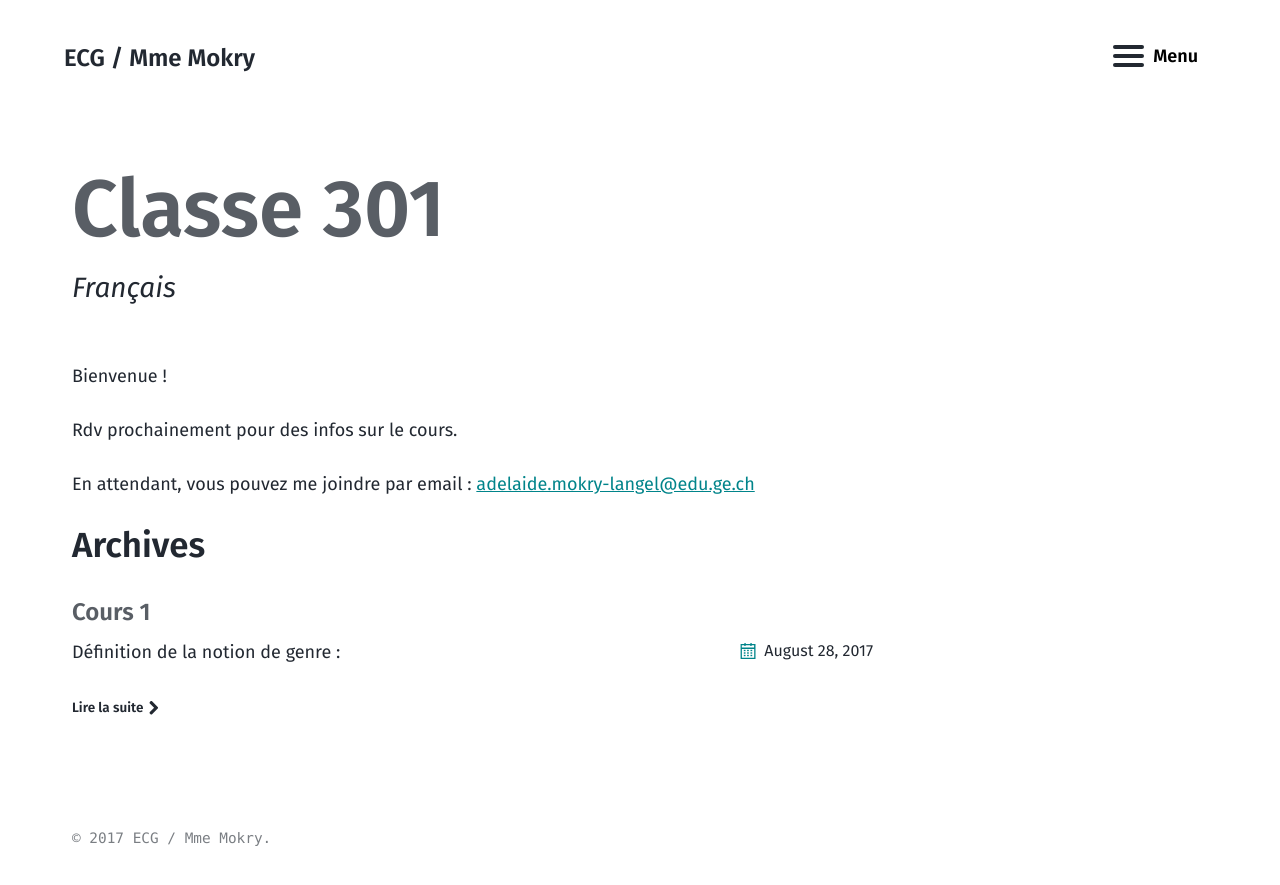
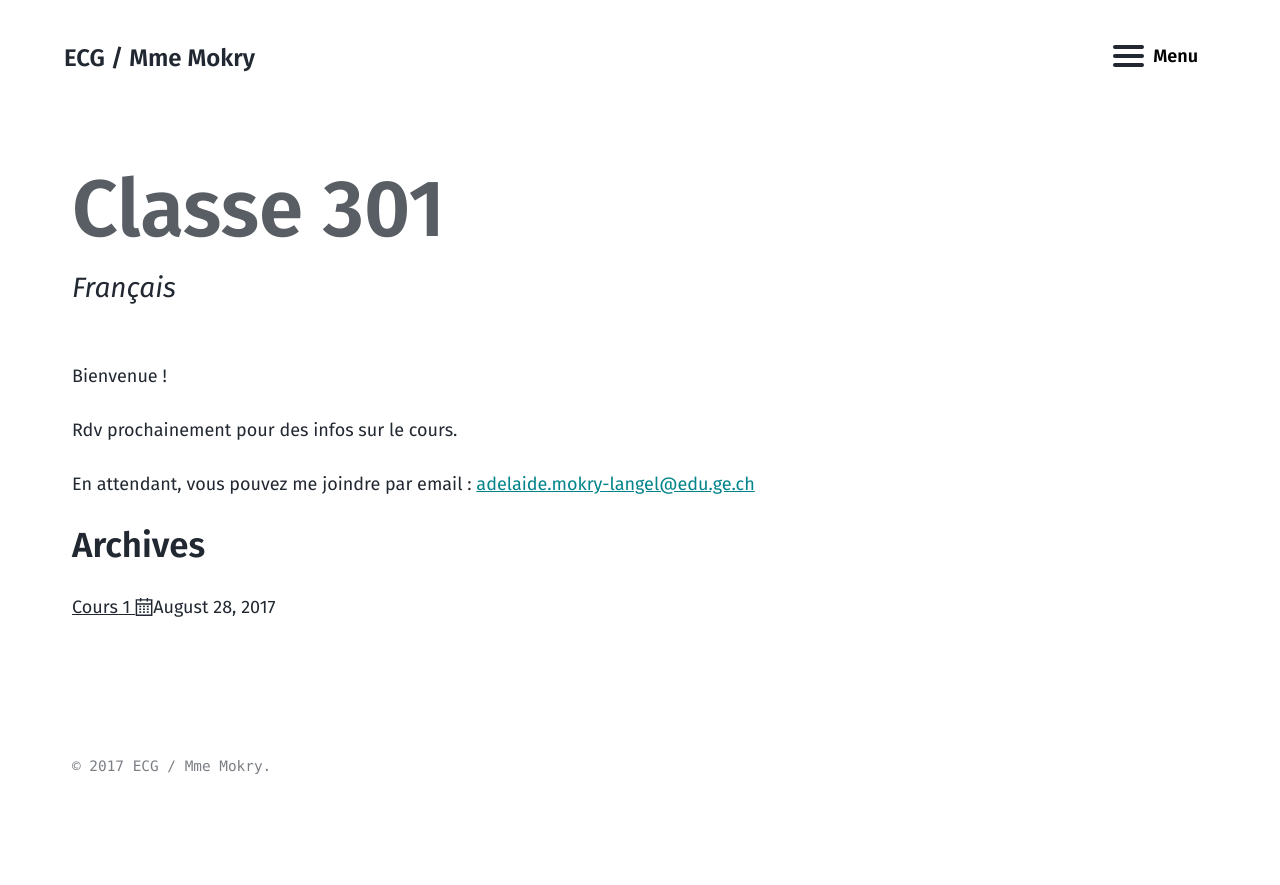
Before and after one commit to adelaidemokry/ecole, a Jekyll site: the page built from 2017/301/index.md, in a window 1280 px wide. Shown: the top 885 px of the page. Built offline with Jekyll 4.4.1, drawn with Linux system fonts in a browser that asks for light colours.

Commit message:
Shorter entries

```diff
--- a/_data/theme.yml
+++ b/_data/theme.yml
@@ -30,5 +30,3 @@ google_fonts:
 # pages that have a `title`. Add raw page paths in the order you'd like.
 
 navigation_pages:
-  - about.md
-  - cv.md
--- a/_includes/entry.html
+++ b/_includes/entry.html
@@ -5,25 +5,9 @@
 {% endif %}
 
 <article class="entry">
-  <header class="entry-header">
-    <h3 class="entry-title">
-      <a href="{{ post.url | relative_url }}" rel="bookmark">{{ title }}</a>
-    </h3>
-  </header>
-  <footer class="entry-meta">
-    <ul>
-    {% if post.date %}
-      <li><span class="icon">{% include icon-calendar.svg %}</span><time class="entry-time" datetime="{{ post.date | date_to_xmlschema }}">{{ post.date | date: "%B %-d, %Y" }}</time></li>
-    {% endif %}
-    {% if post.read_time %}
-      <li><span class="icon">{% include icon-stopwatch.svg %}</span>{% capture read_time %}{% include read-time.html %}{% endcapture %}{{ read_time | strip }}</li>
-    {% endif %}
-    </ul>
-  </footer>
-  <div class="entry-excerpt">
-    {% if post.excerpt %}
-      {{ post.excerpt | markdownify }}
-      <p><a href="{{ post.url | relative_url }}" class="more-link">{{ site.data.theme.t.read_more | default: 'Read More' }} <span class="icon icon--arrow-right">{% include icon-arrow-right.svg %}</span></a></p>
-    {% endif %}
-  </div>
+  <p><a href="{{ post.url | relative_url }}" rel="bookmark">{{ title }}</a>
+  {% if post.date %}
+    <span class="icon">{% include icon-calendar.svg %}</span><time class="entry-time" datetime="{{ post.date | date_to_xmlschema }}">{{ post.date | date: "%B %-d, %Y" }}</time>
+  {% endif %}
+  </p>
 </article>
```
